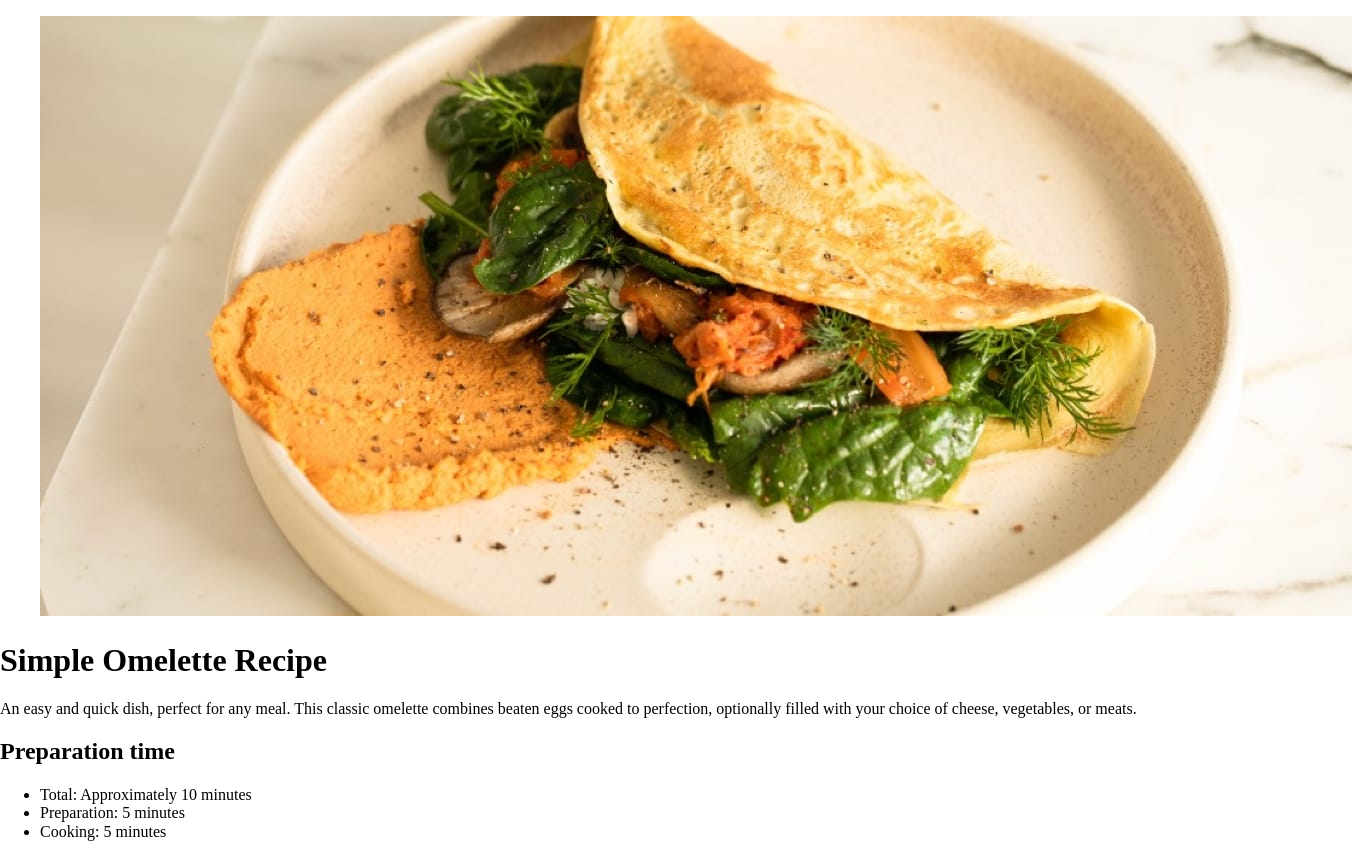
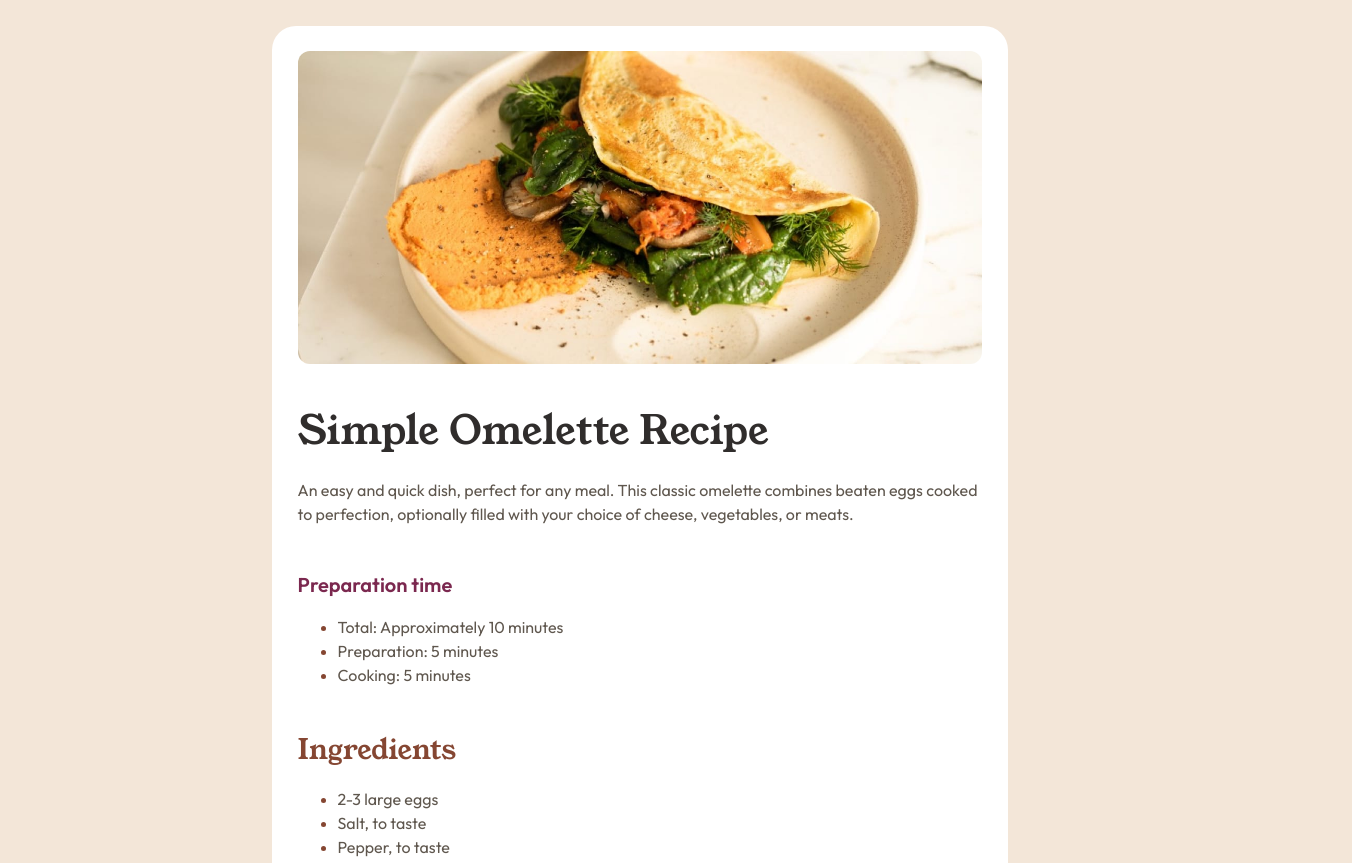
Before and after one commit to Celthros/recipe-page-challenge, a website: page index.html in a window 1280 px wide. Shown: the top 863 px of the page, 1352 px wide, since content can reach past the window. Drawn offline with Linux system fonts and the light colour scheme.

Commit message:
Add SCSS styles and mixins for layout and typography on Recipe page

```diff
--- a/index.html
+++ b/index.html
@@ -21,7 +21,7 @@
 			</figure>
 		</header>
 
-		<article id="recipe-content">
+		<article id="recipe-content" class="recipe-content">
 			<section id="recipe-heading" aria-labelledby="recipe-heading">
 				<h1>Simple Omelette Recipe</h1>
 
@@ -30,7 +30,7 @@
 			</section>
 
 			<section id="recipe-prep-time" aria-labelledby="prep-time-heading">
-				<h2 id="prep-time-heading">Preparation time</h2>
+				<h3 id="prep-time-heading">Preparation time</h3>
 
 				<ul>
 					<li>Total: Approximately 10 minutes</li>
--- a/src/css/abstract/_mixins.scss
+++ b/src/css/abstract/_mixins.scss
@@ -0,0 +1,12 @@
+@mixin young-serif-font( $weight: 400, $font-style: normal ) {
+  font-family : "Young Serif", serif;
+  font-weight : $weight;
+  font-style  : $font-style;
+  }
+
+@mixin outfit-font( $weight: 400, $font-style: normal ) {
+  font-family         : "Outfit", sans-serif;
+  font-optical-sizing : auto;
+  font-weight         : $weight;
+  font-style          : $font-style;
+  }
--- a/src/css/abstract/_root.scss
+++ b/src/css/abstract/_root.scss
@@ -1,5 +1,34 @@
-@use 'variables' as var;
+@use "variables" as var;
 
-:root{
-
+:root {
+  --default-font       : #{var.$default-font};
+  --font-20            : #{var.$font-20};
+  --font-28            : #{var.$font-28};
+  --font-32            : #{var.$font-32};
+  --font-40            : #{var.$font-40};
+  --color-White        : #{var.$color-White};
+  --color-Stone-100    : #{var.$color-Stone-100};
+  --color-Stone-150    : #{var.$color-Stone-150};
+  --color-Stone-600    : #{var.$color-Stone-600};
+  --color-Stone-900    : #{var.$color-Stone-900};
+  --color-Brown-800    : #{var.$color-Brown-800};
+  --color-Rose-800     : #{var.$color-Rose-800};
+  --color-Rose-50      : #{var.$color-Rose-50};
+  --spacing-1600       : #{var.$spacing-1600};
+  --spacing-600        : #{var.$spacing-600};
+  --spacing-500        : #{var.$spacing-500};
+  --spacing-400        : #{var.$spacing-400};
+  --spacing-300        : #{var.$spacing-300};
+  --spacing-200        : #{var.$spacing-200};
+  --spacing-150        : #{var.$spacing-150};
+  --spacing-100        : #{var.$spacing-100};
+  --line-height        : #{var.$line-height};
+  --line-height-m      : #{var.$line-height-m};
+  --border-radius-s    : #{var.$border-radius-s};
+  --border-radius-m    : #{var.$border-radius-m};
+  --border-radius-l    : #{var.$border-radius-l};
+  --clamp-spacing      : clamp(var(--spacing-400), 2vw, var(--spacing-1600));
+  --clamp-spacing-y    : clamp(0rem, 2vw, var(--spacing-1600));
+  --clamp-spacing-x    : clamp(0rem, 2vw, var(--spacing-500));
+  --clamp-main-spacing : clamp(0rem, 2vw, var(--spacing-500));
   }
--- a/src/css/abstract/_variables.scss
+++ b/src/css/abstract/_variables.scss
@@ -1,7 +1,8 @@
-$default-font    : 1rem; //16px
-$font-20         : 1.25rem; //20px
-$font-28         : 1.75rem; //28px
-$default-font-4  : 2.5rem; //40px
+$default-font    : 1rem; // 16px
+$font-20         : 1.25rem; // 20px
+$font-28         : 1.75rem; // 28px
+$font-32         : 2rem; // 32px
+$font-40         : 2.5rem; // 40px
 
 $color-White     : hsl(0, 0%, 100%);
 $color-Stone-100 : hsl(30, 54%, 90%);
@@ -12,14 +13,18 @@ $color-Brown-800 : hsl(14, 45%, 36%);
 $color-Rose-800  : hsl(332, 51%, 32%);
 $color-Rose-50   : hsl(330, 100%, 98%);
 
-$spacing-1600    : 8rem; //128px
-$spacing-600     : 3rem; //48px
-$spacing-500     : 2.5rem; //40px
-$spacing-400     : 2rem; //32px
-$spacing-300     : 1.5rem; //24px
-$spacing-200     : 1rem; //16px
-$spacing-150     : 0.75rem; //12px
-$spacing-100     : 0.5rem; //8px
+$spacing-1600    : 8rem; // 128px
+$spacing-600     : 3rem; // 48px
+$spacing-500     : 2.5rem; // 40px
+$spacing-400     : 2rem; // 32px
+$spacing-300     : 1.5rem; // 24px
+$spacing-200     : 1rem; // 16px
+$spacing-150     : 0.75rem; // 12px
+$spacing-100     : 0.5rem; // 8px
 
 $line-height     : 1.0;
 $line-height-m   : 1.5;
+
+$border-radius-s : 12px;
+$border-radius-m : 16px;
+$border-radius-l : 24px;
--- a/src/css/base/_base.scss
+++ b/src/css/base/_base.scss
@@ -1 +1,95 @@
 @use "../abstract/mixins";
+
+*, *::before, *::after {
+  box-sizing : border-box;
+  }
+
+body {
+  font-size        : var(--default-font);
+  line-height      : var(--line-height-m);
+  color            : var(--color-Stone-600);
+  background-color : var(--color-Stone-100);
+  @include mixins.outfit-font();
+  display          : flex;
+  flex-direction   : column;
+  justify-content  : center;
+  align-items      : center;
+  padding          : var(--clamp-spacing-y) var(--clamp-spacing-x);
+  gap              : 8px;
+  margin           : 0 auto;
+  }
+
+p {
+  font-size   : var(--default-font);
+  line-height : var(--line-height-m);
+  color       : var(--color-Stone-600);
+  @include mixins.outfit-font();
+
+  }
+
+h1 {
+  margin-block-start : 0.063rem;
+  color              : var(--color-Stone-900);
+  font-size          : var(--font-40);
+  line-height        : var(--line-height);
+  @include mixins.young-serif-font();
+  }
+
+h2 {
+  margin-block-start : 0.063rem;
+  color              : var(--color-Brown-800);
+  font-size          : var(--font-28);
+  line-height        : var(--line-height);
+  @include mixins.young-serif-font();
+  }
+
+h3 {
+  font-size : var(--font-20);
+  }
+
+h3, h4, h5, h6 {
+  margin-block-start : 0.063rem;
+  line-height        : var(--line-height);
+  color              : var(--color-Rose-800);
+  @include mixins.outfit-font(600);
+  }
+
+figure {
+  margin : 0;
+  }
+
+img {
+  width         : 100%;
+  height        : auto;
+  border-radius : var(--border-radius-s);
+  }
+
+main {
+  background-color : var(--color-White);
+  padding          : var(--clamp-main-spacing);
+  display          : flex;
+  flex-direction   : column;
+  justify-content  : start;
+  align-items      : center;
+  width            : 100%;
+  max-width        : 46rem;
+  gap              : var(--spacing-500);
+  border-radius    : var(--border-radius-l);
+  }
+
+ul, ol {
+  color : var(--color-Stone-600);
+  }
+
+ul ::marker,
+ol ::marker {
+  color       : var(--color-Brown-800);
+  font-weight : bold;
+  }
+
+hr {
+  width            : 100%;
+  height           : 1px;
+  background-color : var(--color-Stone-150);
+  border           : none;
+  }
--- /dev/null
+++ b/src/css/components/_recipes.scss
@@ -0,0 +1,7 @@
+.recipe-content {
+  display         : flex;
+  flex-direction  : column;
+  justify-content : start;
+  align-items     : stretch;
+  gap             : var(--spacing-400);
+  }
--- a/src/css/style.scss
+++ b/src/css/style.scss
@@ -1,3 +1,4 @@
 @forward "abstract/root";
 @forward "base/reset";
 @forward "base/base";
+@forward "components/recipes";
```
Also changed, not shown: style.min.css, 1 other file.
